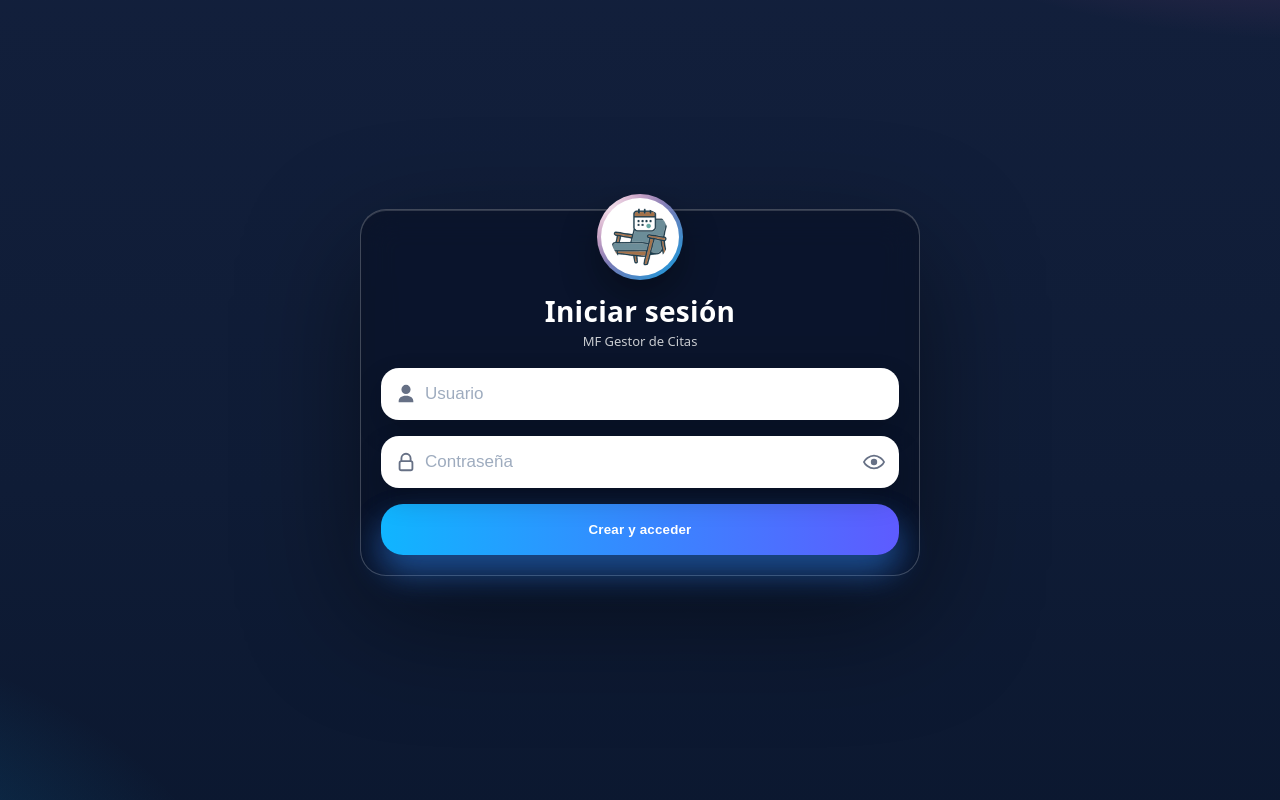
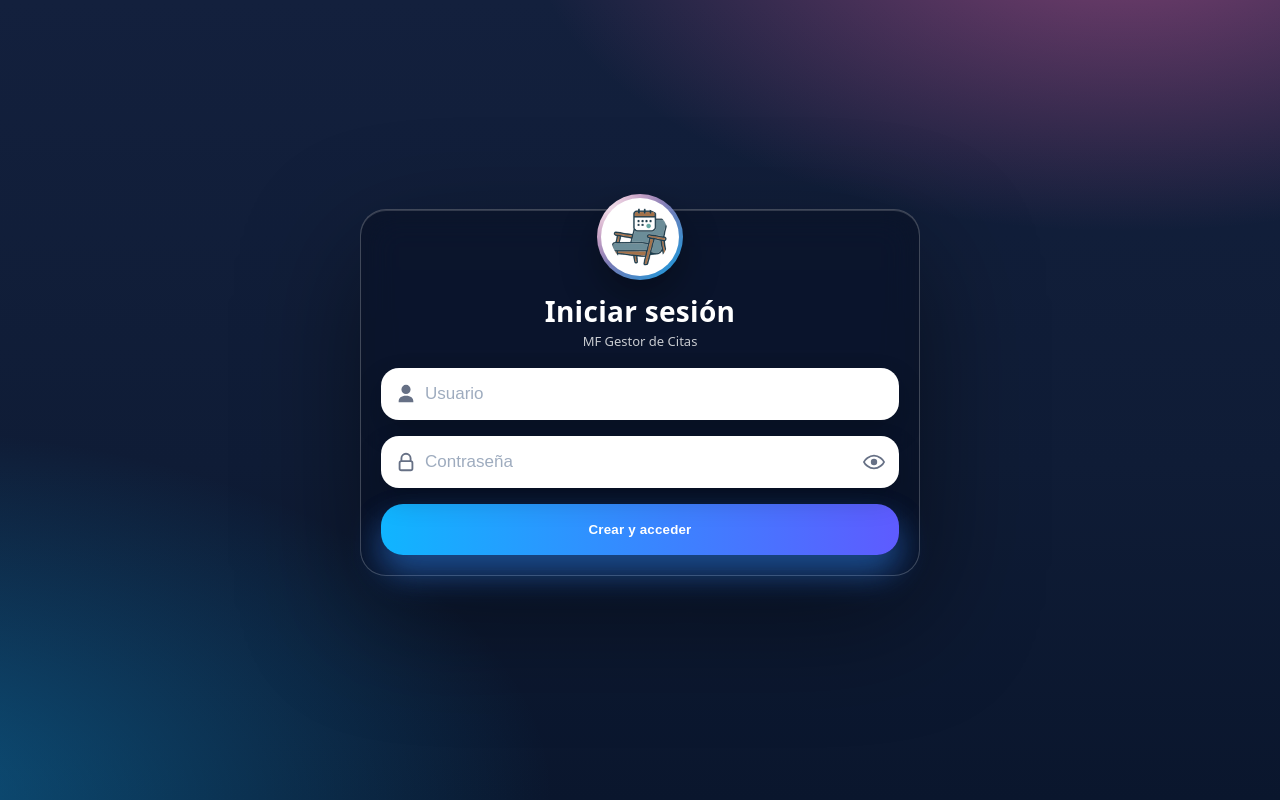
Before and after one commit to Alemar07/pwa-psitime, a plain HTML site: page index.html in a window 1280 px wide. Drawn offline with Linux system fonts and the light colour scheme.

Commit message:
Add files via upload

```diff
--- a/index.html
+++ b/index.html
@@ -23,13 +23,19 @@
 			  --glassBg: rgba(8,12,24,.45);
 			  --shadow: 0 40px 120px rgba(0,0,0,.45), inset 0 1px 0 rgba(255,255,255,.16);
 			  --ok:#22c55e; --danger:#ef4444; --warning:#f59e0b;
+
+	  --app-bg:
+		radial-gradient(1000px 520px at 88% -10%, rgba(255,105,180,.45), transparent 60%),
+		radial-gradient(1100px 600px at -10% 100%, rgba(16,181,255,.38), transparent 62%),
+		linear-gradient(180deg, #13203d 0%, #0f1c36 58%, #0a162d 100%);
 	}
 
 	body{
 	  margin:0; overflow-x:hidden;
 			  font-family: ui-sans-serif, system-ui, -apple-system, Segoe UI, Roboto, Ubuntu, "Helvetica Neue", Arial;
 			  color:#e5e7eb;
-			  background: transparent;
+			  background: var(--app-bg) fixed;
+			  min-height: 100vh;
 	}
 
 
@@ -46,13 +52,15 @@
 	html{
 	  -webkit-text-size-adjust:100%;
 
-	  background:
-		radial-gradient(1000px 520px at 88% -10%, rgba(255,105,180,.45), transparent 60%),
-		radial-gradient(1100px 600px at -10% 100%, rgba(16,181,255,.38), transparent 62%),
-		linear-gradient(180deg, #13203d 0%, #0f1c36 58%, #0a162d 100%);
-
-	  background-attachment: fixed;
+	  background:var(--app-bg) fixed;
+
 	  min-height: 100%;
+	}
+
+	@supports (-webkit-touch-callout: none){
+	  @media (display-mode: standalone){
+		html, body{ background: var(--app-bg) !important; }
+	  }
 	}
 
 	/* ===== 03 Fondo decorativo ===== */
@@ -71,11 +79,6 @@
 			  transform:translateZ(0);
 	}
 
-	@supports (-webkit-touch-callout: none) {
-	  @media (display-mode: standalone) {
-		body::before{ display:none !important; }
-	  }
-	}
 
 	/* ===== 04 Topbar/Auth ===== */
 
```
